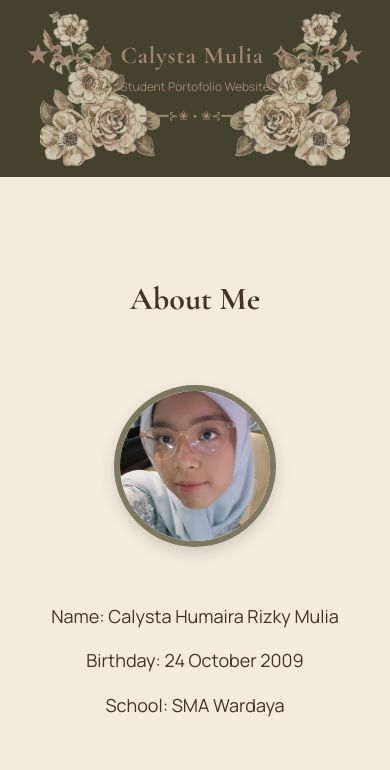
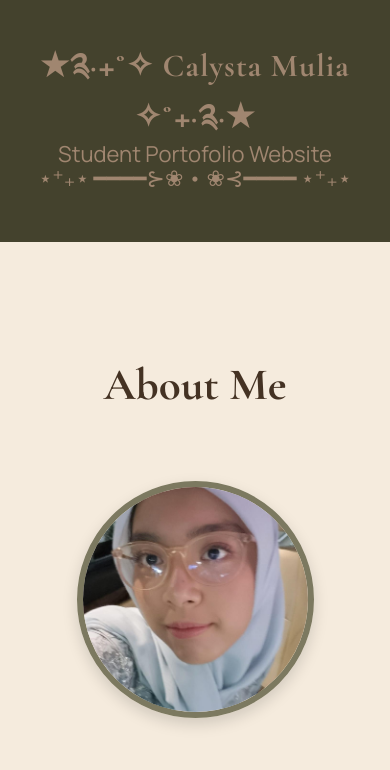
Before and after one commit to Calys-taHumaira/Student-Portofolio, a plain HTML site: page index.html in a window 390 px wide. Shown: the top 770 px of the page. Drawn offline with nearby package versions, Linux system fonts and the light colour scheme.

Commit message:
Update style.css

```diff
--- a/style.css
+++ b/style.css
@@ -48,7 +48,7 @@
 
 header p {
     font-size: 22px;
-    line-height: 1.4;
+    line-height: 1.8px;
     margin-top: 12px;
     position: relative;
     z-index: 2;
@@ -205,23 +205,14 @@
     }
 
      .header-img.left {
-        width: clamp(80px, 10vw, 140px)
         left: 20px;
     }
 
     .header-img.right {
-        width: clamp(80px, 10vw, 140px)
         right: 20px;
     }
 
     .vine {
-        display: none;
-    }
-    .left-vine,{
-        display: none;
-    }
-
-    .right-vine {
         display: none;
     }
 
@@ -249,69 +240,8 @@
         padding: 40px 20px;
     }
 
-    .vine{
+    .header-img {
         display: none;
-    }
-
-    .header-img {
-        display: 60px;
-    }
-     header h1 {
-        font-size: 31px;
-        line-height: 1.3;
-    }
-
-    header p {
-        font-size: 14px;
-        line-height: 1.4;
-        margin-top: 8px;
-    }
-
-     #about h2 {
-        font-size: 32px;
-    }
-
-    #about ul li {
-        font-size: 18px;
-    }
-
-    #about img {
-        width: 150px;
-        height: 150px;
-    }
-
-    section {
-        padding: 30px 15px;
-    }
-
-    h2 {
-        font-size: 24px;
-    }
-
-    h3 {
-        font-size: 20px;
-    }
-    .card {
-        margin: 15px;
-        padding: 15px;
-    }
-
-    .card p {
-        font-size: 15px;
-    }
-
-}
-
-@media (max-width: 400px) {
-    .vine{
-        display:none;
-    }
-    header h1 {
-        font-size: 24px;
-    }
-
-    header p {
-        font-size: 12px;
     }
 }
 
```
